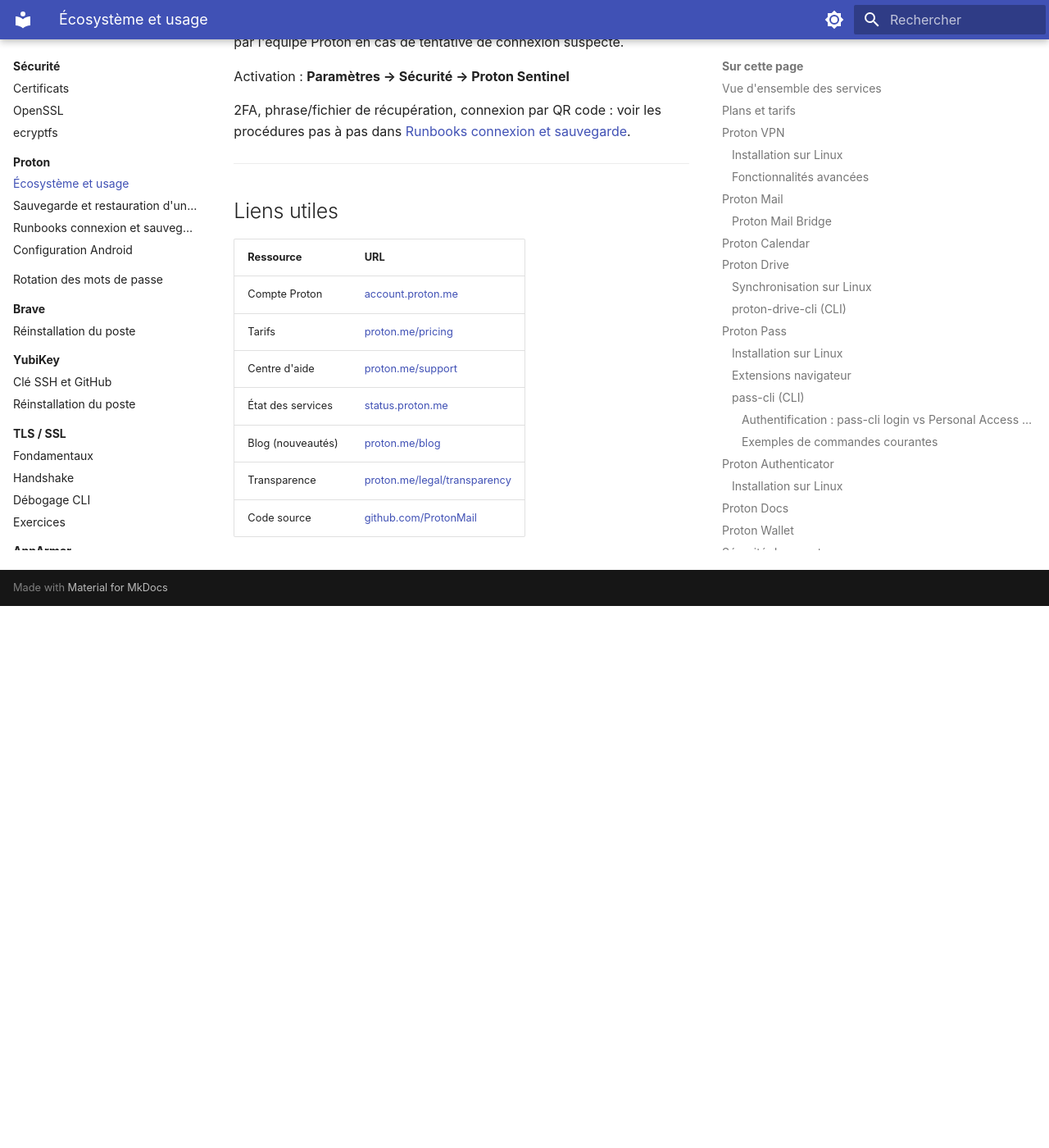
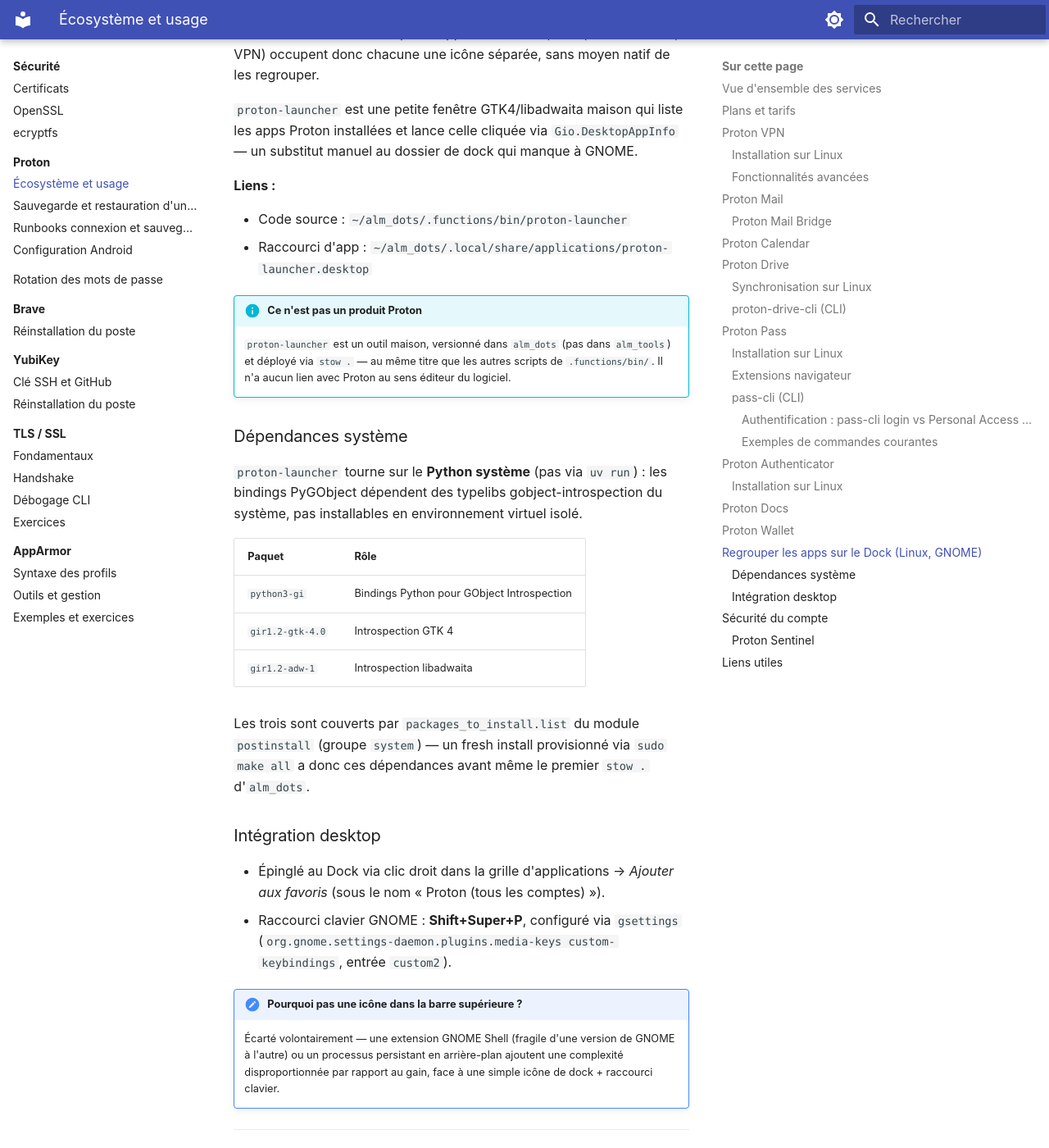
Before and after one commit to namnetes/alm_notes, an MkDocs documentation site: the page built from docs/securite/proton/ecosysteme.md, in a window 1280 px wide and 1400 px high, scrolled down 11691 px. Shown: the whole window at 82% size. Built offline with MkDocs 1.6.1 and Material for MkDocs 9.7.7, drawn with Linux system fonts in a browser that asks for light colours; before the commit the page ends 12430 px from its top, so only the background shows below that; some of the changed text lies outside the part shown.

Commit message:
docs(proton): document proton-launcher dock-grouping tool
Adds a section explaining the GTK4/libadwaita launcher that works around
Ubuntu Dock's lack of folder support, its system dependencies now covered
by postinstall, and its dock pin + keyboard shortcut setup.

Co-Authored-By: Claude Sonnet 5 <noreply@anthropic.com>

```diff
--- a/docs/securite/proton/ecosysteme.md
+++ b/docs/securite/proton/ecosysteme.md
@@ -468,6 +468,63 @@ Permet également d'envoyer des bitcoins à une adresse e-mail Proton Mail (Bitc
 
 ---
 
+## Regrouper les apps sur le Dock (Linux, GNOME)
+
+Ubuntu Dock (basé sur dash-to-dock) ne propose pas de dossiers/groupes
+d'icônes, contrairement au Dock macOS ou au menu Démarrer Windows — les
+quatre apps Proton (Mail, Pass, Authenticator, VPN) occupent donc chacune
+une icône séparée, sans moyen natif de les regrouper.
+
+`proton-launcher` est une petite fenêtre GTK4/libadwaita maison qui liste
+les apps Proton installées et lance celle cliquée via
+`Gio.DesktopAppInfo` — un substitut manuel au dossier de dock qui manque
+à GNOME.
+
+**Liens :**
+
+- Code source : `~/alm_dots/.functions/bin/proton-launcher`
+- Raccourci d'app : `~/alm_dots/.local/share/applications/proton-launcher.desktop`
+
+!!! info "Ce n'est pas un produit Proton"
+    `proton-launcher` est un outil maison, versionné dans `alm_dots` (pas
+    dans `alm_tools`) et déployé via `stow .` — au même titre que les
+    autres scripts de `.functions/bin/`. Il n'a aucun lien avec Proton au
+    sens éditeur du logiciel.
+
+### Dépendances système
+
+`proton-launcher` tourne sur le **Python système** (pas via `uv run`) :
+les bindings PyGObject dépendent des typelibs
+gobject-introspection du système, pas installables en environnement
+virtuel isolé.
+
+| Paquet | Rôle |
+|--------|------|
+| `python3-gi` | Bindings Python pour GObject Introspection |
+| `gir1.2-gtk-4.0` | Introspection GTK 4 |
+| `gir1.2-adw-1` | Introspection libadwaita |
+
+Les trois sont couverts par `packages_to_install.list` du module
+`postinstall` (groupe `system`) — un fresh install provisionné via
+`sudo make all` a donc ces dépendances avant même le premier `stow .`
+d'`alm_dots`.
+
+### Intégration desktop
+
+- Épinglé au Dock via clic droit dans la grille d'applications → *Ajouter
+  aux favoris* (sous le nom « Proton (tous les comptes) »).
+- Raccourci clavier GNOME : **Shift+Super+P**, configuré via
+  `gsettings` (`org.gnome.settings-daemon.plugins.media-keys
+  custom-keybindings`, entrée `custom2`).
+
+!!! note "Pourquoi pas une icône dans la barre supérieure ?"
+    Écarté volontairement — une extension GNOME Shell (fragile d'une
+    version de GNOME à l'autre) ou un processus persistant en arrière-plan
+    ajoutent une complexité disproportionnée par rapport au gain, face à
+    une simple icône de dock + raccourci clavier.
+
+---
+
 ## Sécurité du compte
 
 ### Proton Sentinel
```
